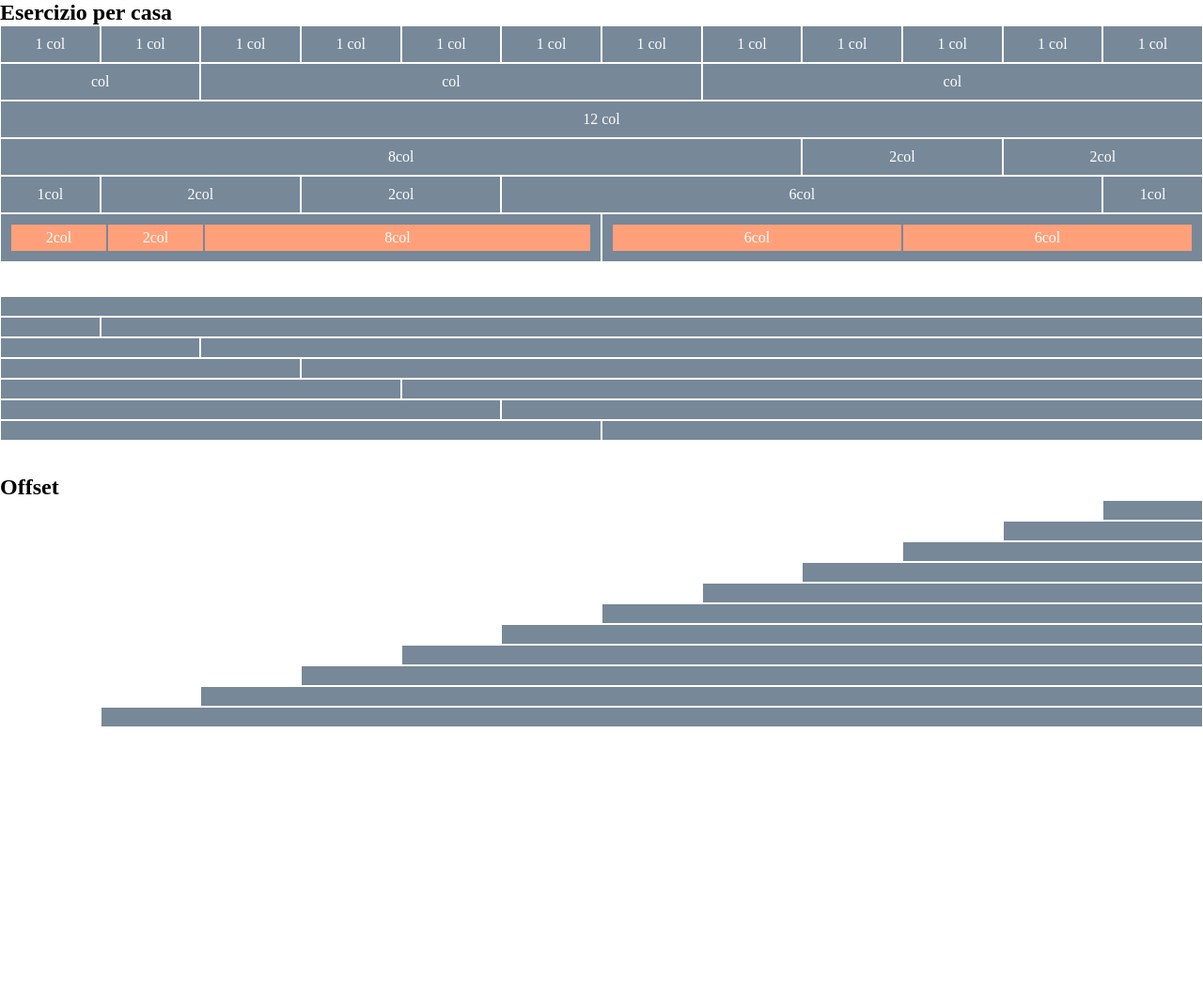
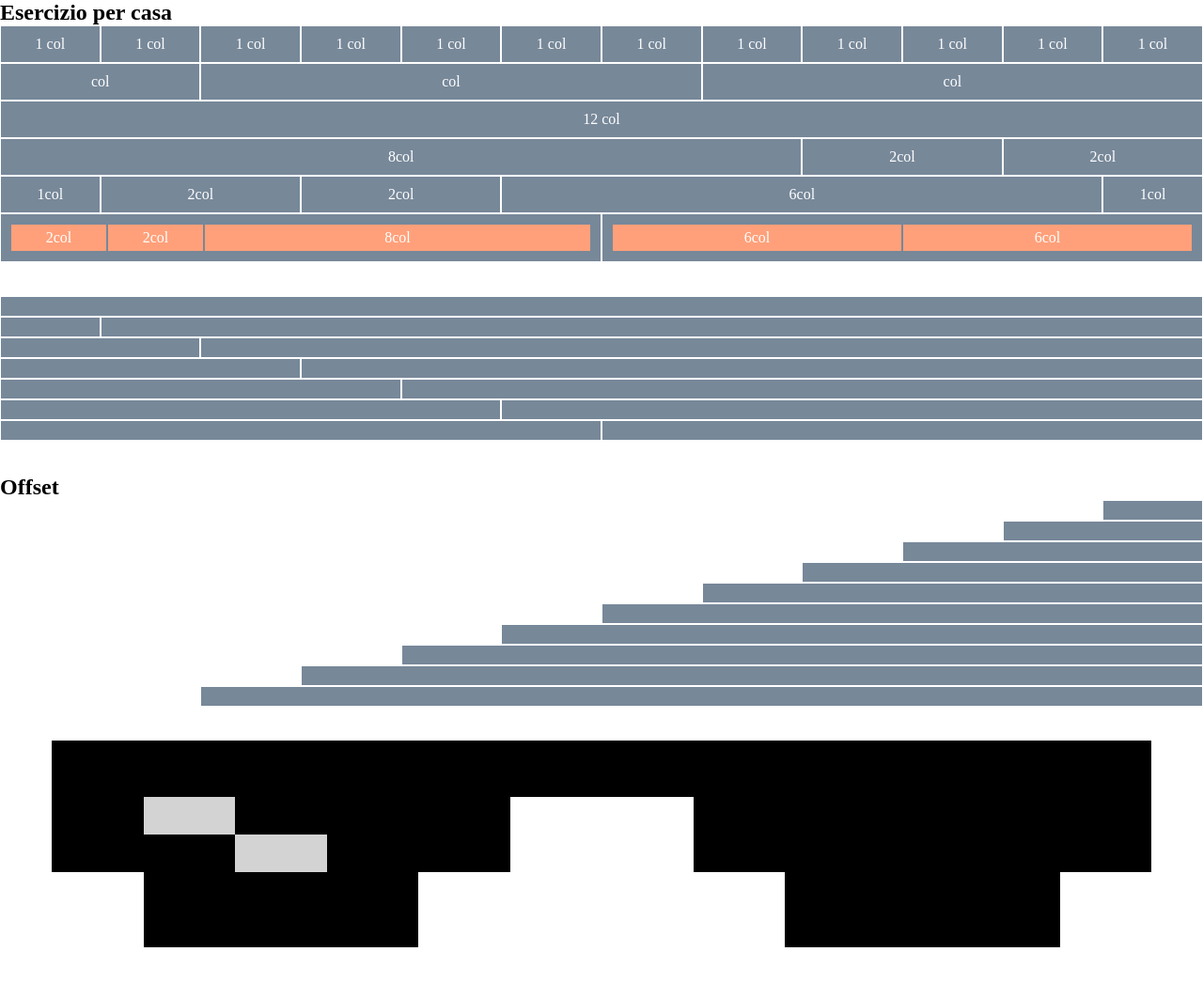
Before and after one commit to LuisJann/-html-css-12bool, a plain HTML site: page index.html in a window 1280 px wide. Shown: the whole page at 94% size. Before the commit the page ends 800 px from the top, so only its background shows below. Drawn offline with Linux system fonts and the light colour scheme.

Commit message:
PixelArt

```diff
--- a/css/style.css
+++ b/css/style.css
@@ -13,3 +13,13 @@
     text-align: center;
     padding: 5px;
 }
+
+.square-black{
+    background-color: black;
+    padding: 10px;
+}
+
+.square-white{
+    background-color: lightgray;
+    padding: 10px;
+}
--- a/index.html
+++ b/index.html
@@ -217,12 +217,130 @@
     <div class="row container-fluid">
         <div class="col-10 col-offset-2 square"></div>
     </div>
+
+    <br>
+    <br>
+
+    <!-- PIXELART -->
+</section>
+    <div class="row container">
+        <div class="col-12 square-black"></div>
+    </div>
+
+    <div class="row container">
+        <div class="col-12 square-black"></div>
+    </div>
+
+    <div class="row container">
+        <div class="col-12 square-black"></div>
+    </div>
+
+
+</section>
+<!-- 4 -->
+<section>
+    <div class="row container">
+        <div class="col-1 square-black"></div>
+        <div class="col-1 square-white"></div>
+        <div class="col-1 square-black"></div>
+        <div class="col-1 square-black"></div>
+        <div class="col-1 square-black"></div>
+        <div class="col-1 square-black col-offset-2"></div>
+        <div class="col-1 square-black"></div>
+        <div class="col-1 square-black"></div>
+        <div class="col-2 square-black"></div>
+    </div>
 </section>
 
 <section>
-    <div class="row container-fluid">
-        <div class="col-11 col-offset-1 square"></div>
+    <div class="row container">
+        <div class="col-1 square-black"></div>
+        <div class="col-1 square-white"></div>
+        <div class="col-1 square-black"></div>
+        <div class="col-1 square-black"></div>
+        <div class="col-1 square-black"></div>
+        <div class="col-1 square-black col-offset-2"></div>
+        <div class="col-1 square-black"></div>
+        <div class="col-1 square-black"></div>
+        <div class="col-2 square-black"></div>
     </div>
 </section>
+
+<section>
+    <div class="row container">
+        <div class="col-1 square-black"></div>
+        <div class="col-1 square-black"></div>
+        <div class="col-1 square-white"></div>
+        <div class="col-1 square-black"></div>
+        <div class="col-1 square-black"></div>
+        <div class="col-1 square-black col-offset-2"></div>
+        <div class="col-1 square-black"></div>
+        <div class="col-1 square-black"></div>
+        <div class="col-2 square-black"></div>
+    </div>
+</section>
+
+<section>
+    <div class="row container">
+        <div class="col-1 square-black"></div>
+        <div class="col-1 square-black"></div>
+        <div class="col-1 square-white"></div>
+        <div class="col-1 square-black"></div>
+        <div class="col-1 square-black"></div>
+        <div class="col-1 square-black col-offset-2"></div>
+        <div class="col-1 square-black"></div>
+        <div class="col-1 square-black"></div>
+        <div class="col-2 square-black"></div>
+    </div>
+</section>
+<!-- 4 -->
+<section>
+    <div class="row container">
+        <div class="col-offset-1 col-1 square-black"></div>
+        <div class="col-1 square-black"></div>
+        <div class="col-1 square-black"></div>
+        <div class="col-offset-4 col-1 square-black"></div>
+        <div class="col-1 square-black"></div>
+        <div class="col-1 square-black"></div>
+    </div>
+</section>
+
+<section>
+    <div class="row container">
+        <div class="col-offset-1 col-1 square-black"></div>
+        <div class="col-1 square-black"></div>
+        <div class="col-1 square-black"></div>
+        <div class="col-offset-4 col-1 square-black"></div>
+        <div class="col-1 square-black"></div>
+        <div class="col-1 square-black"></div>
+    </div>
+</section>
+
+<section>
+    <div class="row container">
+        <div class="col-offset-1 col-1 square-black"></div>
+        <div class="col-1 square-black"></div>
+        <div class="col-1 square-black"></div>
+        <div class="col-offset-4 col-1 square-black"></div>
+        <div class="col-1 square-black"></div>
+        <div class="col-1 square-black"></div>
+    </div>
+</section>
+
+<section>
+    <div class="row container">
+        <div class="col-offset-1 col-1 square-black"></div>
+        <div class="col-1 square-black"></div>
+        <div class="col-1 square-black"></div>
+        <div class="col-offset-4 col-1 square-black"></div>
+        <div class="col-1 square-black"></div>
+        <div class="col-1 square-black"></div>
+    </div>
+</section>
+<!-- 4 -->
+
+<br>
+<br>
+<br>
 </body>
 </html>
```
Also changed, not shown: css/style-template.css (line endings or trailing spaces).
